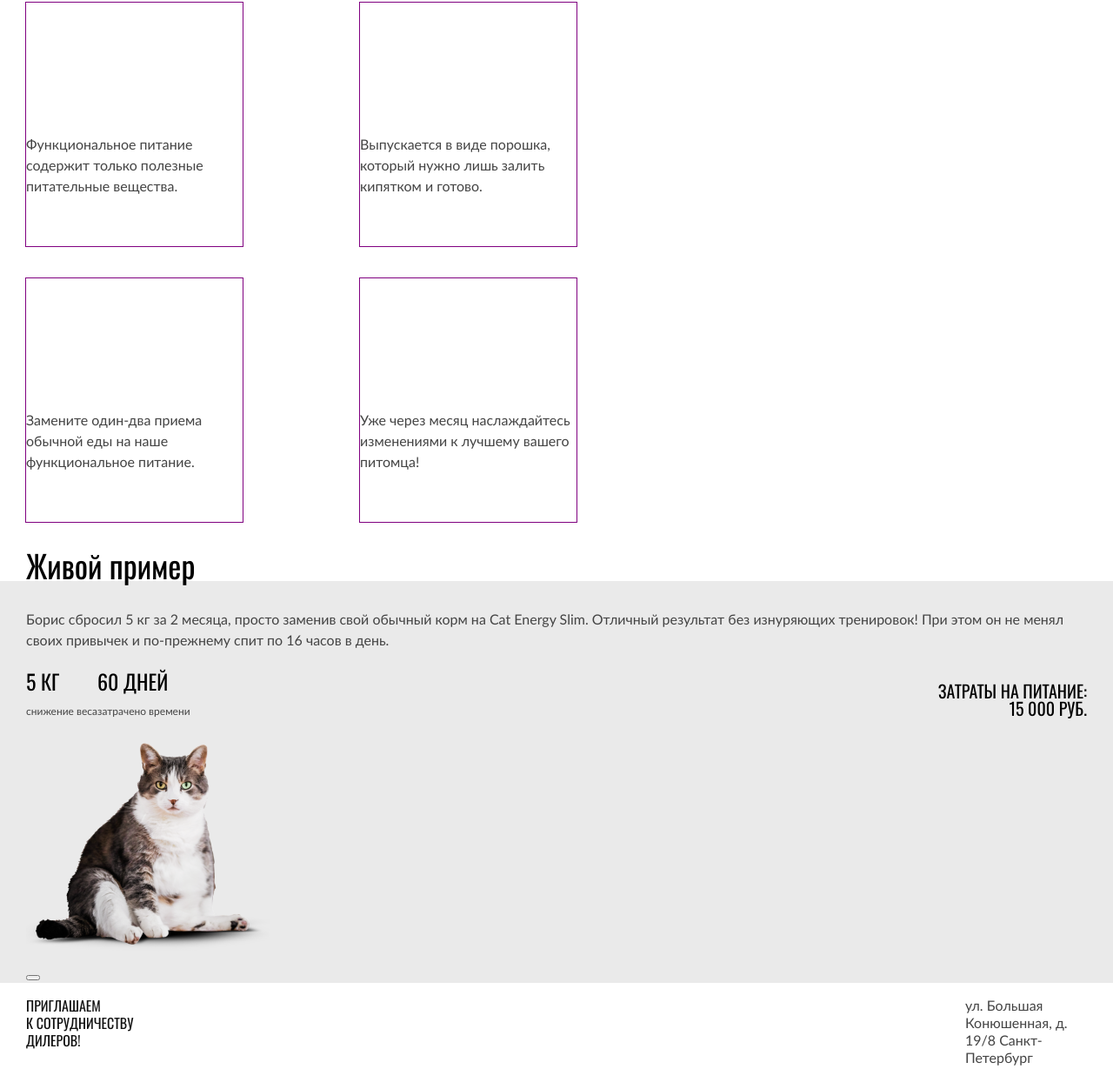
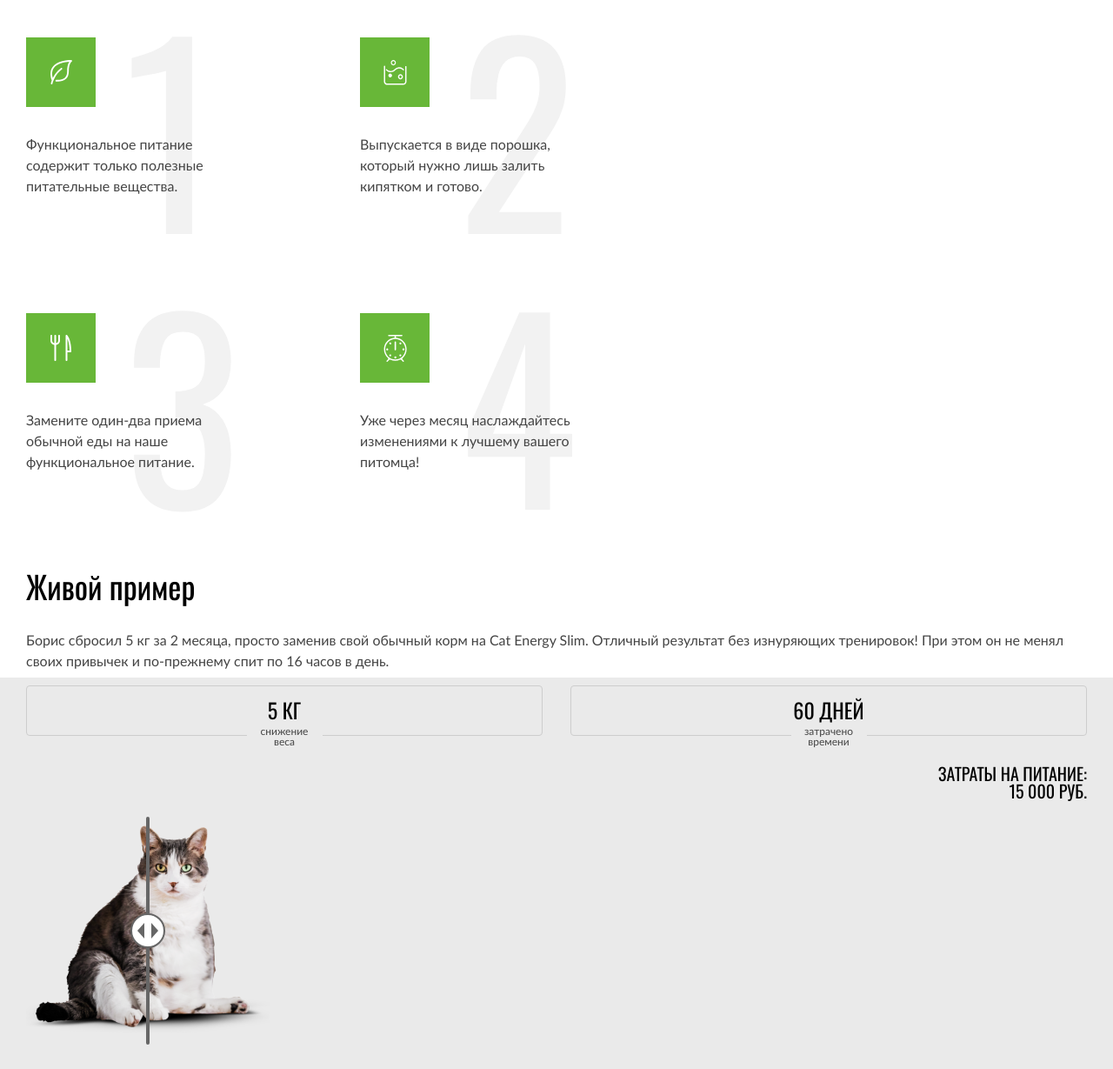
Before and after one commit to htmlacademy-adaptive/1851473-cat-energy-29, a website: page source/index.html in a window 1280 px wide. Shown: the part 1531-2760 px from the top of the page at 87% size. Drawn offline with nearby package versions, Linux system fonts and the light colour scheme; files that its build step writes are made by us from their sources.

Commit message:
делаю слайдер

```diff
--- a/source/index.html
+++ b/source/index.html
@@ -93,17 +93,25 @@
             Как это работает
           </h2>
           <ul class="instruction__list">
-            <li class="instruction__item">
+            <li class="instruction__item instruction__item--icon-leaf">
+              <p>
                 Функциональное питание содержит только полезные питательные вещества.
+              </p>
             </li>
-            <li class="instruction__item">
+            <li class="instruction__item instruction__item--icon-water">
+              <p>
                 Выпускается в виде порошка, который нужно лишь залить кипятком и готово.
+              </p>
             </li>
-            <li class="instruction__item">
+            <li class="instruction__item instruction__item--icon-eat">
+              <p>
                 Замените один-два приема обычной еды на наше функциональное питание.
+              </p>
             </li>
-            <li class="instruction__item">
+            <li class="instruction__item instruction__item--icon-clock">
+              <p>
                 Уже через месяц наслаждайтесь изменениями к лучшему вашего питомца!
+              </p>
             </li>
           </ul>
         </div>
@@ -134,10 +142,10 @@
                   затрачено времени
                 </p>
               </div>
+            </div>
             <p class="example__info-price">
               Затраты на питание: 15&nbsp;000&nbsp;РУБ.
             </p>
-            </div>
           </div>
           <div class="slider">
             <div class="slider__img slider__img--fat">
@@ -147,6 +155,10 @@
               <img src="img/cat-mobile-thin@1x.png" alt="Худой кот.">
             </div>
             <button class="slider__btn" type="button">
+              <svg width="24" height="18" viewBox="0 0 24 18" xmlns="http://www.w3.org/2000/svg" fill="#666666">
+                <path d="M8 0L0 9L8 18V0Z"/>
+                <path d="M24 9L16 0V18L24 9Z"/>
+              </svg>
               <span class="visually-hidden">
                 Переключатель слайдера.
               </span>
--- a/source/sass/blocks/example.scss
+++ b/source/sass/blocks/example.scss
@@ -4,6 +4,7 @@
   font-size: 36px;
   font-weight: 400;
   line-height: 40px;
+  margin-top: 0;
 }
 
 .example__info-item span {
@@ -11,11 +12,23 @@
   font-family: $oswald-font;
   font-size: 24px;
   line-height: 24px;
+  display: block;
+  border: 1px solid #cdcdcd;
+  text-align: center;
+  padding: 15px 5px 17px 5px;
+  border-radius: 4px;
 }
 
 .example__info-item p {
   font-size: 12px;
   line-height: 12px;
+  width: 87px;
+  padding-left: 5px;
+  padding-right: 5px;
+  text-align: center;
+  margin: 0 auto;
+  margin-top: -11px;
+  background-color: #eaeaea;
 }
 
 .example__info-price {
@@ -26,16 +39,19 @@
   line-height: 20px;
   text-transform: uppercase;
   width: 100%;
+  margin-top: 20px;
 }
 
 .example {
   background-color: #eaeaea;
+  padding-top: 25px;
+  padding-bottom: 40px;
 }
 
 .example__info {
-  display: flex;
-  flex-wrap: wrap;
-  justify-content: space-between;
+  display: grid;
+  grid-template-columns: repeat(2, 1fr);
+  gap: 32px;
 }
 
 @media (min-width: $tablet-width) {
--- a/source/sass/blocks/instruction.scss
+++ b/source/sass/blocks/instruction.scss
@@ -4,6 +4,13 @@
   font-size: 36px;
   font-weight: 400;
   line-height: 40px;
+  margin-top: 0;
+  margin-bottom: 40px;
+}
+
+.instruction {
+  padding-top: 20px;
+  padding-bottom: 29px;
 }
 
 .instruction__list {
@@ -13,7 +20,48 @@
 .instruction__item {
   margin-bottom: 20px;
   padding-left: 80px;
-  outline: 1px solid rgb(128, 0, 128);
+  position: relative;
+  min-height: 60px;
+  padding-top: 2px;
+
+  p {
+    margin: 0;
+  }
+
+  &::before {
+    @include pseudo;
+    width: 60px;
+    height: 60px;
+    background-color: $basic-green;
+    top: 0;
+    left: 0;
+    background-repeat: no-repeat;
+    background-position: center;
+  }
+
+  &--icon-leaf {
+    &::before {
+      background-image: url("../img/icon-leaf.svg");
+    }
+  }
+
+  &--icon-water {
+    &::before {
+      background-image: url("../img/icon-water.svg");
+    }
+  }
+
+  &--icon-eat {
+    &::before {
+      background-image: url("../img/icon-eat.svg");
+    }
+  }
+
+  &--icon-clock {
+    &::before {
+      background-image: url("../img/icon-clock.svg");
+    }
+  }
 }
 
 @media (min-width: $tablet-width) {
@@ -21,6 +69,7 @@
     display: grid;
     grid-template-columns: repeat(2, 249px);
     gap: 37px 135px;
+    counter-reset: myCounter;
   }
 
   .instruction__item {
@@ -28,6 +77,31 @@
     padding-top: 151px;
     padding-left: 0;
     padding-bottom: 57px;
+
+    p {
+      position: relative;
+      z-index: 3;
+    }
+
+    &::before {
+      width: 80px;
+      height: 80px;
+      top: 40px;
+    }
+
+    &::after {
+      counter-increment: myCounter;
+      content: counter(myCounter);
+      position: absolute;
+      color: #f2f2f2;
+      font-size: 280px;
+      font-weight: 400;
+      line-height: 280px;
+      width: 136px;
+      font-family: $oswald-font;
+      top: 0;
+      right: 0;
+    }
   }
 }
 
--- a/source/sass/blocks/slider.scss
+++ b/source/sass/blocks/slider.scss
@@ -1,3 +1,40 @@
 .slider__img--thin {
   display: none;
 }
+
+.slider__btn {
+  width: 4px;
+  height: 100%;
+  border-radius: 2px;
+  background-color: #666666;
+  border: none;
+  padding: 0;
+  position: absolute;
+  top: 0;
+  left: 138px;
+
+  &::before {
+    @include pseudo;
+    width: 40px;
+    height: 40px;
+    border-radius: 50%;
+    background-color: #ffffff;
+    border: 2px solid #666666;
+    top: 50%;
+    left: 50%;
+    transform: translate(-50%, -50%);
+    z-index: 2;
+  }
+
+  svg {
+    position: absolute;
+    top: 50%;
+    left: 50%;
+    transform: translate(-50%, -50%);
+    z-index: 3;
+  }
+}
+
+.slider {
+  position: relative;
+}
```
Also changed, not shown: source/img/clock.svg (added), source/img/eat.svg (added), source/img/icon-clock.svg (added), source/img/icon-eat.svg (added), source/img/icon-leaf.svg (added), source/img/icon-water.svg (added), source/img/leaf.svg (added), source/img/slider-arrow.svg (added), source/img/water.svg (added). Lines whose indentation alone changed are shown as unchanged.
